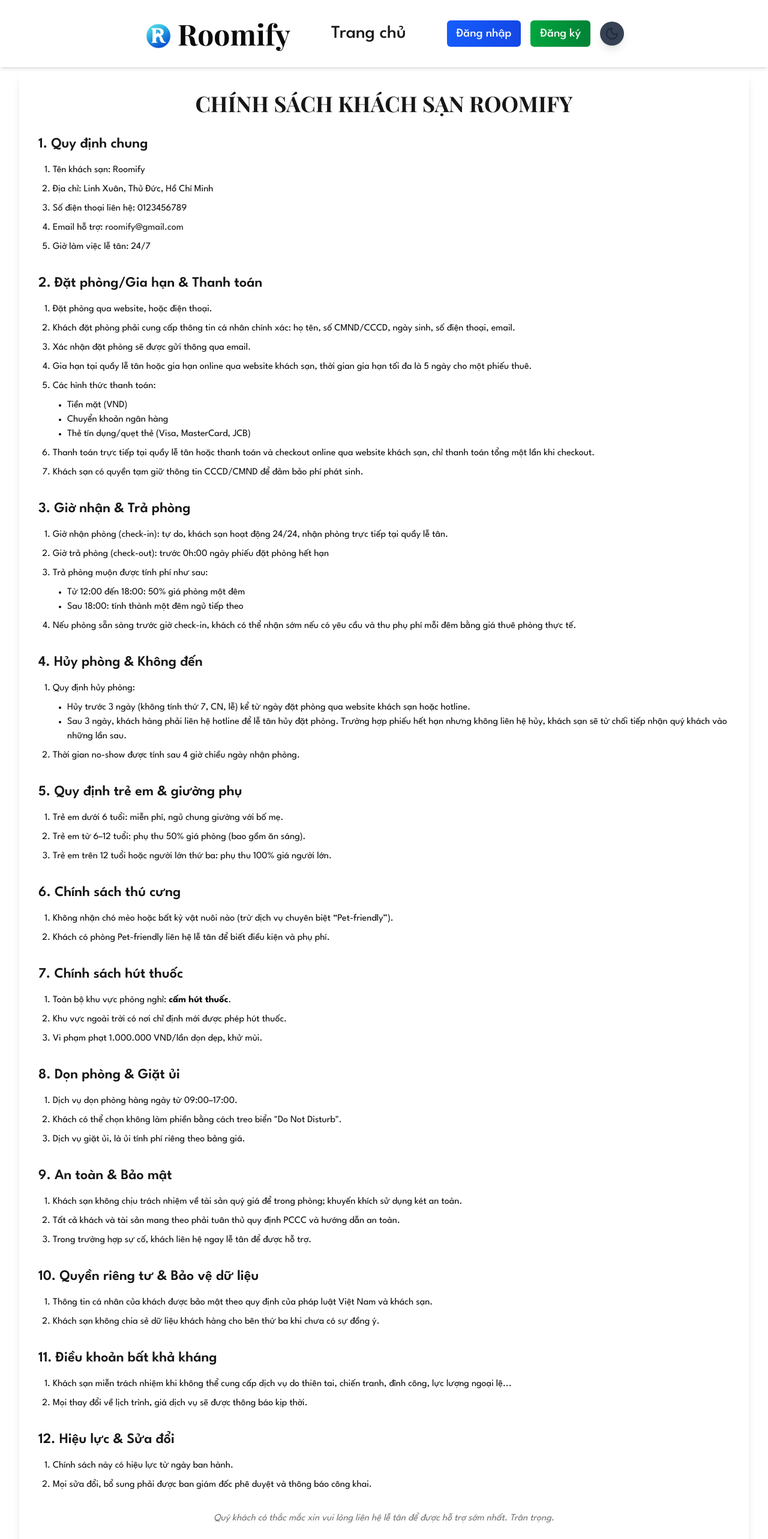
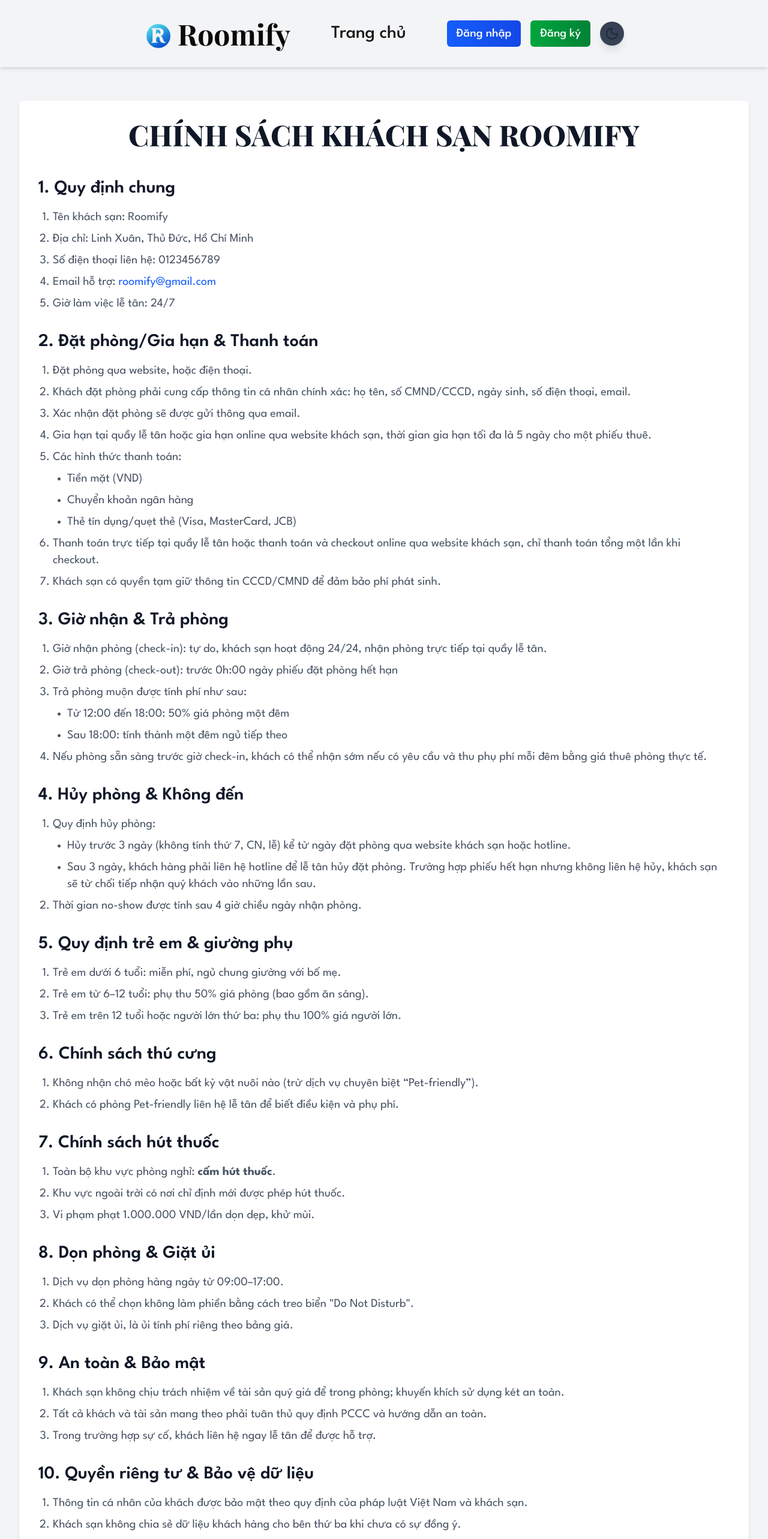
Before and after one commit to caoquang284/BookingHotel-fe, a React (Vite) app: page /policy in a window 1280 px wide. Shown: the top 2566 px of the page at 60% size. Built offline with nearby package versions, Linux system fonts and the light colour scheme; a web font is replaced by a local one.

Commit message:
fix dark theme for Policy

```diff
--- a/src/pages/Policy.tsx
+++ b/src/pages/Policy.tsx
@@ -5,17 +5,37 @@
   const { theme } = useTheme();
 
   return (
-    <div className="min-h-screen bg-[var(--background)] text-[var(--foreground)] py-12 px-4 sm:px-6 lg:px-8 transition-colors duration-300">
-      <div className="max-w-7xl mx-auto bg-[var(--card)] text-[var(--card-foreground)] rounded-lg shadow-lg p-8 mt-18">
-        <h1 className="text-4xl font-bold text-center text-[var(--primary)] mb-8 font-playfair transition-colors duration-300">
+    <div
+      className={`min-h-screen px-4 sm:px-6 lg:px-8 py-8 sm:py-12 md:py-16 lg:py-42 transition-all duration-300 ${
+        theme === "light" ? "bg-gray-100" : "bg-gray-900"
+      }`}
+    >
+      <div
+        className={`max-w-7xl mx-auto rounded-lg shadow-md p-6 sm:p-8 transition-all duration-300 ${
+          theme === "light" ? "bg-white" : "bg-gray-800"
+        }`}
+      >
+        <h1
+          className={`text-2xl sm:text-3xl md:text-4xl lg:text-5xl font-playfair font-extrabold text-center mb-6 sm:mb-8 md:mb-10 lg:mb-12 transition-all duration-300 ${
+            theme === "light" ? "text-gray-900" : "text-gray-100"
+          }`}
+        >
           CHÍNH SÁCH KHÁCH SẠN ROOMIFY
         </h1>
 
-        <section className="mb-8">
-          <h2 className="text-2xl font-semibold text-[var(--primary)] mb-4 transition-colors duration-300">
+        <section className="mb-6 sm:mb-8">
+          <h2
+            className={`text-xl sm:text-2xl md:text-3xl font-semibold mb-3 sm:mb-4 transition-all duration-300 ${
+              theme === "light" ? "text-gray-900" : "text-gray-100"
+            }`}
+          >
             1. Quy định chung
           </h2>
-          <ul className="list-decimal pl-6 space-y-2 text-[var(--foreground)] transition-colors duration-300">
+          <ul
+            className={`list-decimal pl-6 space-y-2 text-base sm:text-lg md:text-xl transition-all duration-300 ${
+              theme === "light" ? "text-gray-600" : "text-gray-300"
+            }`}
+          >
             <li>Tên khách sạn: Roomify</li>
             <li>Địa chỉ: Linh Xuân, Thủ Đức, Hồ Chí Minh</li>
             <li>Số điện thoại liên hệ: 0123456789</li>
@@ -23,7 +43,9 @@
               Email hỗ trợ:{" "}
               <a
                 href="mailto:roomify@gmail.com"
-                className="text-[var(--primary)] hover:underline transition-colors duration-300"
+                className={`${
+                  theme === "light" ? "text-blue-600" : "text-blue-400"
+                } hover:underline transition-all duration-300`}
               >
                 roomify@gmail.com
               </a>
@@ -32,11 +54,19 @@
           </ul>
         </section>
 
-        <section className="mb-8">
-          <h2 className="text-2xl font-semibold text-[var(--primary)] mb-4 transition-colors duration-300">
+        <section className="mb-6 sm:mb-8">
+          <h2
+            className={`text-xl sm:text-2xl md:text-3xl font-semibold mb-3 sm:mb-4 transition-all duration-300 ${
+              theme === "light" ? "text-gray-900" : "text-gray-100"
+            }`}
+          >
             2. Đặt phòng/Gia hạn & Thanh toán
           </h2>
-          <ul className="list-decimal pl-6 space-y-2 text-[var(--foreground)] transition-colors duration-300">
+          <ul
+            className={`list-decimal pl-6 space-y-2 text-base sm:text-lg md:text-xl transition-all duration-300 ${
+              theme === "light" ? "text-gray-600" : "text-gray-300"
+            }`}
+          >
             <li>Đặt phòng qua website, hoặc điện thoại.</li>
             <li>
               Khách đặt phòng phải cung cấp thông tin cá nhân chính xác: họ tên,
@@ -49,7 +79,11 @@
             </li>
             <li>
               Các hình thức thanh toán:
-              <ul className="list-disc pl-6 mt-2">
+              <ul
+                className={`list-disc pl-6 mt-2 space-y-2 text-base sm:text-lg md:text-xl transition-all duration-300 ${
+                  theme === "light" ? "text-gray-600" : "text-gray-300"
+                }`}
+              >
                 <li>Tiền mặt (VND)</li>
                 <li>Chuyển khoản ngân hàng</li>
                 <li>Thẻ tín dụng/quẹt thẻ (Visa, MasterCard, JCB)</li>
@@ -67,11 +101,19 @@
           </ul>
         </section>
 
-        <section className="mb-8">
-          <h2 className="text-2xl font-semibold text-[var(--primary)] mb-4 transition-colors duration-300">
+        <section className="mb-6 sm:mb-8">
+          <h2
+            className={`text-xl sm:text-2xl md:text-3xl font-semibold mb-3 sm:mb-4 transition-all duration-300 ${
+              theme === "light" ? "text-gray-900" : "text-gray-100"
+            }`}
+          >
             3. Giờ nhận & Trả phòng
           </h2>
-          <ul className="list-decimal pl-6 space-y-2 text-[var(--foreground)] transition-colors duration-300">
+          <ul
+            className={`list-decimal pl-6 space-y-2 text-base sm:text-lg md:text-xl transition-all duration-300 ${
+              theme === "light" ? "text-gray-600" : "text-gray-300"
+            }`}
+          >
             <li>
               Giờ nhận phòng (check-in): tự do, khách sạn hoạt động 24/24, nhận
               phòng trực tiếp tại quầy lễ tân.
@@ -82,7 +124,11 @@
             </li>
             <li>
               Trả phòng muộn được tính phí như sau:
-              <ul className="list-disc pl-6 mt-2">
+              <ul
+                className={`list-disc pl-6 mt-2 space-y-2 text-base sm:text-lg md:text-xl transition-all duration-300 ${
+                  theme === "light" ? "text-gray-600" : "text-gray-300"
+                }`}
+              >
                 <li>Từ 12:00 đến 18:00: 50% giá phòng một đêm</li>
                 <li>Sau 18:00: tính thành một đêm ngủ tiếp theo</li>
               </ul>
@@ -94,14 +140,26 @@
           </ul>
         </section>
 
-        <section className="mb-8">
-          <h2 className="text-2xl font-semibold text-[var(--primary)] mb-4 transition-colors duration-300">
+        <section className="mb-6 sm:mb-8">
+          <h2
+            className={`text-xl sm:text-2xl md:text-3xl font-semibold mb-3 sm:mb-4 transition-all duration-300 ${
+              theme === "light" ? "text-gray-900" : "text-gray-100"
+            }`}
+          >
             4. Hủy phòng & Không đến
           </h2>
-          <ul className="list-decimal pl-6 space-y-2 text-[var(--foreground)] transition-colors duration-300">
+          <ul
+            className={`list-decimal pl-6 space-y-2 text-base sm:text-lg md:text-xl transition-all duration-300 ${
+              theme === "light" ? "text-gray-600" : "text-gray-300"
+            }`}
+          >
             <li>
               Quy định hủy phòng:
-              <ul className="list-disc pl-6 mt-2">
+              <ul
+                className={`list-disc pl-6 mt-2 space-y-2 text-base sm:text-lg md:text-xl transition-all duration-300 ${
+                  theme === "light" ? "text-gray-600" : "text-gray-300"
+                }`}
+              >
                 <li>
                   Hủy trước 3 ngày (không tính thứ 7, CN, lễ) kể từ ngày đặt
                   phòng qua website khách sạn hoặc hotline.
@@ -119,11 +177,19 @@
           </ul>
         </section>
 
-        <section className="mb-8">
-          <h2 className="text-2xl font-semibold text-[var(--primary)] mb-4 transition-colors duration-300">
+        <section className="mb-6 sm:mb-8">
+          <h2
+            className={`text-xl sm:text-2xl md:text-3xl font-semibold mb-3 sm:mb-4 transition-all duration-300 ${
+              theme === "light" ? "text-gray-900" : "text-gray-100"
+            }`}
+          >
             5. Quy định trẻ em & giường phụ
           </h2>
-          <ul className="list-decimal pl-6 space-y-2 text-[var(--foreground)] transition-colors duration-300">
+          <ul
+            className={`list-decimal pl-6 space-y-2 text-base sm:text-lg md:text-xl transition-all duration-300 ${
+              theme === "light" ? "text-gray-600" : "text-gray-300"
+            }`}
+          >
             <li>Trẻ em dưới 6 tuổi: miễn phí, ngủ chung giường với bố mẹ.</li>
             <li>
               Trẻ em từ 6–12 tuổi: phụ thu 50% giá phòng (bao gồm ăn sáng).
@@ -135,11 +201,19 @@
           </ul>
         </section>
 
-        <section className="mb-8">
-          <h2 className="text-2xl font-semibold text-[var(--primary)] mb-4 transition-colors duration-300">
+        <section className="mb-6 sm:mb-8">
+          <h2
+            className={`text-xl sm:text-2xl md:text-3xl font-semibold mb-3 sm:mb-4 transition-all duration-300 ${
+              theme === "light" ? "text-gray-900" : "text-gray-100"
+            }`}
+          >
             6. Chính sách thú cưng
           </h2>
-          <ul className="list-decimal pl-6 space-y-2 text-[var(--foreground)] transition-colors duration-300">
+          <ul
+            className={`list-decimal pl-6 space-y-2 text-base sm:text-lg md:text-xl transition-all duration-300 ${
+              theme === "light" ? "text-gray-600" : "text-gray-300"
+            }`}
+          >
             <li>
               Không nhận chó mèo hoặc bất kỳ vật nuôi nào (trừ dịch vụ chuyên
               biệt “Pet-friendly”).
@@ -151,11 +225,19 @@
           </ul>
         </section>
 
-        <section className="mb-8">
-          <h2 className="text-2xl font-semibold text-[var(--primary)] mb-4 transition-colors duration-300">
+        <section className="mb-6 sm:mb-8">
+          <h2
+            className={`text-xl sm:text-2xl md:text-3xl font-semibold mb-3 sm:mb-4 transition-all duration-300 ${
+              theme === "light" ? "text-gray-900" : "text-gray-100"
+            }`}
+          >
             7. Chính sách hút thuốc
           </h2>
-          <ul className="list-decimal pl-6 space-y-2 text-[var(--foreground)] transition-colors duration-300">
+          <ul
+            className={`list-decimal pl-6 space-y-2 text-base sm:text-lg md:text-xl transition-all duration-300 ${
+              theme === "light" ? "text-gray-600" : "text-gray-300"
+            }`}
+          >
             <li>
               Toàn bộ khu vực phòng nghỉ: <strong>cấm hút thuốc</strong>.
             </li>
@@ -164,11 +246,19 @@
           </ul>
         </section>
 
-        <section className="mb-8">
-          <h2 className="text-2xl font-semibold text-[var(--primary)] mb-4 transition-colors duration-300">
+        <section className="mb-6 sm:mb-8">
+          <h2
+            className={`text-xl sm:text-2xl md:text-3xl font-semibold mb-3 sm:mb-4 transition-all duration-300 ${
+              theme === "light" ? "text-gray-900" : "text-gray-100"
+            }`}
+          >
             8. Dọn phòng & Giặt ủi
           </h2>
-          <ul className="list-decimal pl-6 space-y-2 text-[var(--foreground)] transition-colors duration-300">
+          <ul
+            className={`list-decimal pl-6 space-y-2 text-base sm:text-lg md:text-xl transition-all duration-300 ${
+              theme === "light" ? "text-gray-600" : "text-gray-300"
+            }`}
+          >
             <li>Dịch vụ dọn phòng hàng ngày từ 09:00–17:00.</li>
             <li>
               Khách có thể chọn không làm phiền bằng cách treo biển "Do Not
@@ -178,11 +268,19 @@
           </ul>
         </section>
 
-        <section className="mb-8">
-          <h2 className="text-2xl font-semibold text-[var(--primary)] mb-4 transition-colors duration-300">
+        <section className="mb-6 sm:mb-8">
+          <h2
+            className={`text-xl sm:text-2xl md:text-3xl font-semibold mb-3 sm:mb-4 transition-all duration-300 ${
+              theme === "light" ? "text-gray-900" : "text-gray-100"
+            }`}
+          >
             9. An toàn & Bảo mật
           </h2>
-          <ul className="list-decimal pl-6 space-y-2 text-[var(--foreground)] transition-colors duration-300">
+          <ul
+            className={`list-decimal pl-6 space-y-2 text-base sm:text-lg md:text-xl transition-all duration-300 ${
+              theme === "light" ? "text-gray-600" : "text-gray-300"
+            }`}
+          >
             <li>
               Khách sạn không chịu trách nhiệm về tài sản quý giá để trong
               phòng; khuyến khích sử dụng két an toàn.
@@ -197,11 +295,19 @@
           </ul>
         </section>
 
-        <section className="mb-8">
-          <h2 className="text-2xl font-semibold text-[var(--primary)] mb-4 transition-colors duration-300">
+        <section className="mb-6 sm:mb-8">
+          <h2
+            className={`text-xl sm:text-2xl md:text-3xl font-semibold mb-3 sm:mb-4 transition-all duration-300 ${
+              theme === "light" ? "text-gray-900" : "text-gray-100"
+            }`}
+          >
             10. Quyền riêng tư & Bảo vệ dữ liệu
           </h2>
-          <ul className="list-decimal pl-6 space-y-2 text-[var(--foreground)] transition-colors duration-300">
+          <ul
+            className={`list-decimal pl-6 space-y-2 text-base sm:text-lg md:text-xl transition-all duration-300 ${
+              theme === "light" ? "text-gray-600" : "text-gray-300"
+            }`}
+          >
             <li>
               Thông tin cá nhân của khách được bảo mật theo quy định của pháp
               luật Việt Nam và khách sạn.
@@ -213,11 +319,19 @@
           </ul>
         </section>
 
-        <section className="mb-8">
-          <h2 className="text-2xl font-semibold text-[var(--primary)] mb-4 transition-colors duration-300">
+        <section className="mb-6 sm:mb-8">
+          <h2
+            className={`text-xl sm:text-2xl md:text-3xl font-semibold mb-3 sm:mb-4 transition-all duration-300 ${
+              theme === "light" ? "text-gray-900" : "text-gray-100"
+            }`}
+          >
             11. Điều khoản bất khả kháng
           </h2>
-          <ul className="list-decimal pl-6 space-y-2 text-[var(--foreground)] transition-colors duration-300">
+          <ul
+            className={`list-decimal pl-6 space-y-2 text-base sm:text-lg md:text-xl transition-all duration-300 ${
+              theme === "light" ? "text-gray-600" : "text-gray-300"
+            }`}
+          >
             <li>
               Khách sạn miễn trách nhiệm khi không thể cung cấp dịch vụ do thiên
               tai, chiến tranh, đình công, lực lượng ngoại lệ...
@@ -229,11 +343,19 @@
           </ul>
         </section>
 
-        <section className="mb-8">
-          <h2 className="text-2xl font-semibold text-[var(--primary)] mb-4 transition-colors duration-300">
+        <section className="mb-6 sm:mb-8">
+          <h2
+            className={`text-xl sm:text-2xl md:text-3xl font-semibold mb-3 sm:mb-4 transition-all duration-300 ${
+              theme === "light" ? "text-gray-900" : "text-gray-100"
+            }`}
+          >
             12. Hiệu lực & Sửa đổi
           </h2>
-          <ul className="list-decimal pl-6 space-y-2 text-[var(--foreground)] transition-colors duration-300">
+          <ul
+            className={`list-decimal pl-6 space-y-2 text-base sm:text-lg md:text-xl transition-all duration-300 ${
+              theme === "light" ? "text-gray-600" : "text-gray-300"
+            }`}
+          >
             <li>Chính sách này có hiệu lực từ ngày ban hành.</li>
             <li>
               Mọi sửa đổi, bổ sung phải được ban giám đốc phê duyệt và thông báo
@@ -242,7 +364,11 @@
           </ul>
         </section>
 
-        <p className="text-center text-[var(--muted-foreground)] italic transition-colors duration-300">
+        <p
+          className={`text-center text-sm sm:text-base md:text-lg italic transition-all duration-300 ${
+            theme === "light" ? "text-gray-500" : "text-gray-400"
+          }`}
+        >
           Quý khách có thắc mắc xin vui lòng liên hệ lễ tân để được hỗ trợ sớm
           nhất. Trân trọng.
         </p>
```
